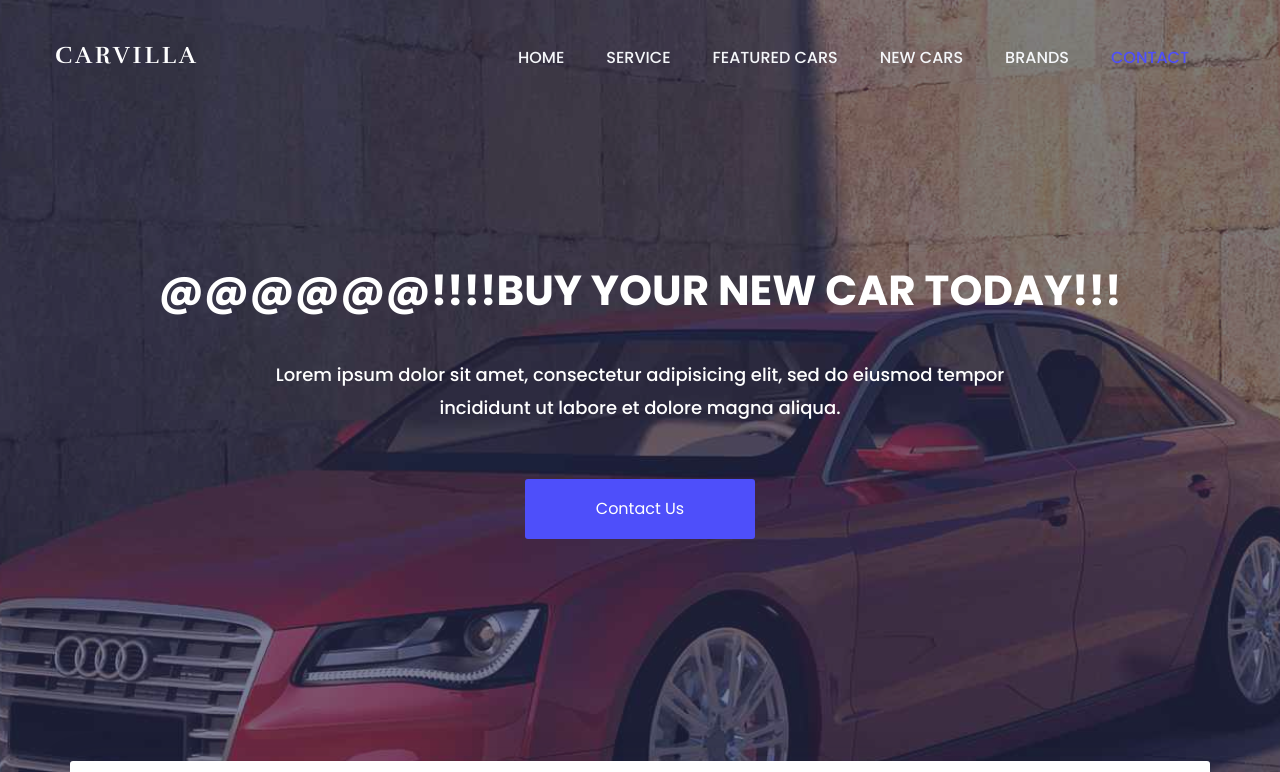
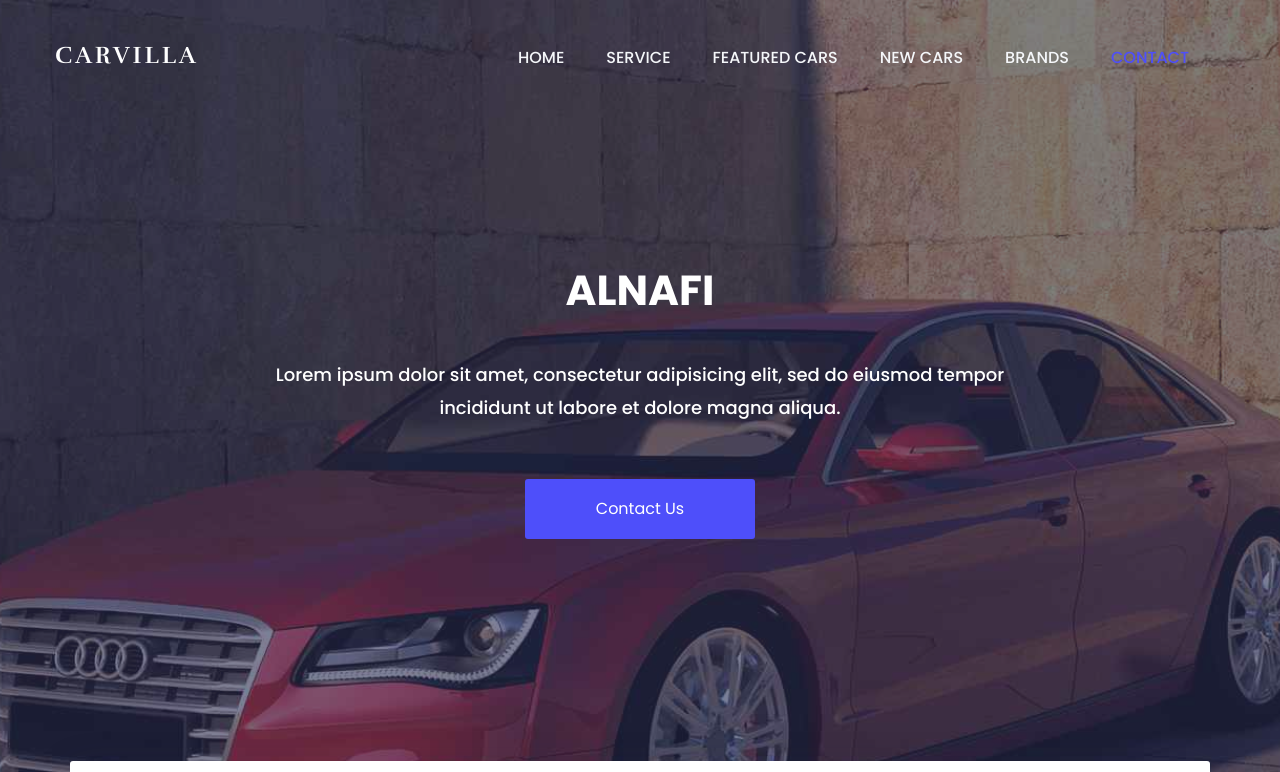
Before and after one commit to qasim0m/Sirs_Project, a plain HTML site: page index.html in a window 1280 px wide. Shown: the top 772 px of the page. Drawn offline with nearby package versions, Linux system fonts and the light colour scheme.

Commit message:
FINAL COMMIT

```diff
--- a/index.html
+++ b/index.html
@@ -105,7 +105,7 @@
 
 			<div class="container">
 				<div class="welcome-hero-txt">
-					<h2>@@@@@@!!!!BUY YOUR NEW CAR TODAY!!!</h2>
+					<h2>ALNAFI</h2>
 					<p>
 						Lorem ipsum dolor sit amet, consectetur adipisicing elit, sed do eiusmod tempor incididunt ut labore et dolore   magna aliqua.
 					</p>
```
